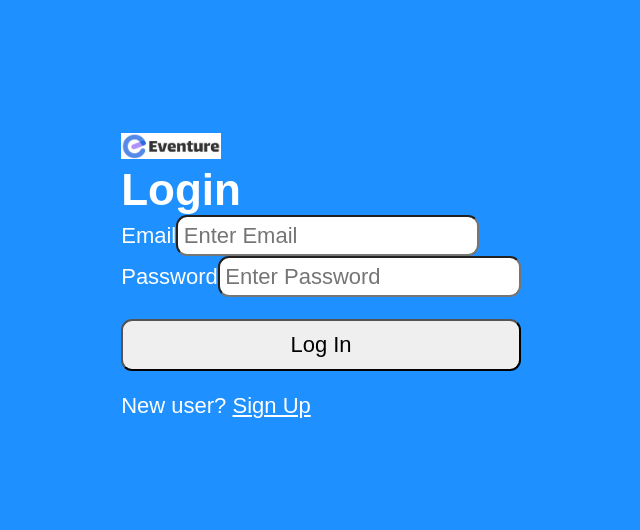
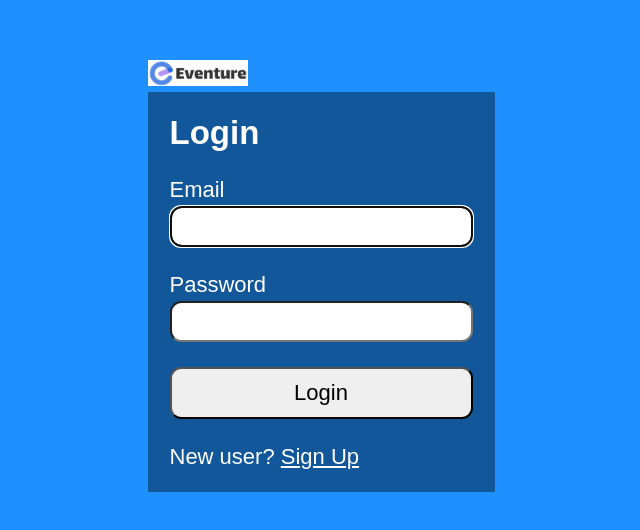
Before and after one commit to beckylakes/lp-events-platform, a React (Vite) app in the folder client/: page /login in a window 1280 px wide. Shown: the part 124-654 px from the top of the page, without its empty margins (319-959 px from the left). Built offline with nearby package versions, Linux system fonts and the light colour scheme.

Commit message:
Basic login working - now making login persist

```diff
--- a/client/src/components/Login.jsx
+++ b/client/src/components/Login.jsx
@@ -1,11 +1,27 @@
-import { useState } from "react";
+import { useState, useEffect, useRef, useContext } from "react";
+import AuthContext from "../context/AuthProvider"
 import { Link, useNavigate } from "react-router-dom";
 import { loginUser } from "../api/api";
 
 const Login = () => {
+  const { setAuth } = useContext(AuthContext);
+  const userRef = useRef();
+  const errRef = useRef();
+
   const [email, setEmail] = useState();
   const [password, setPassword] = useState();
+  const [errorMessage, setErrorMessage] = useState("");
+  const [success, setSuccess] = useState(false);
+
   const navigate = useNavigate();
+
+  useEffect(() => {
+    userRef.current.focus();
+  }, []);
+
+  useEffect(() => {
+    setErrorMessage("");
+  }, [email, password]);
 
   const handleSubmit = (e) => {
     e.preventDefault();
@@ -13,6 +29,10 @@ const Login = () => {
       .then(({ msg, user }) => {
         if (msg === "Logged in successfully") {
           console.log(`Logged in successfully as ${user.username}`);
+          setAuth(user)
+          setEmail("");
+          setPassword("");
+          setSuccess(true);
           navigate("/");
         }
       })
@@ -21,36 +41,55 @@ const Login = () => {
         // Sorry! That user doesn't exist
         console.log(err.response.data.msg);
       });
+
+
   };
 
   return (
-    <div className="wrapper">
+    <>
+      {success ? (
+        <section>
+          <h1>You are logged in!</h1>
+          <br />
+          <Link to="/">Go to Home</Link>
+        </section>
+      ) : (
+        <section>
+          <p
+            ref={errRef}
+            className={errorMessage ? "errmsg" : "offscreen"}
+            aria-live="assertive"
+          >
+            {errorMessage}
+          </p>
+          <h1>Login</h1>
           <form onSubmit={handleSubmit}>
-        <h1>Login</h1>
-        <div className="input-box">
             <label htmlFor="email">Email</label>
             <input
               type="email"
-            placeholder="Enter Email"
+              id="email"
+              ref={userRef}
+              autoComplete="off"
+              onChange={(e) => setEmail(e.target.value)}
+              value={email}
               required
-            onChange={(e) => setEmail(e.target.value)}
-          ></input>
-        </div>
-        <div className="input-box">
+            />
             <label htmlFor="password">Password</label>
             <input
               type="password"
-            placeholder="Enter Password"
+              id="password"
+              onChange={(e) => setPassword(e.target.value)}
+              value={password}
               required
-            onChange={(e) => setPassword(e.target.value)}
-          ></input>
-        </div>
-        <button type="submit">Log In</button>
+            />
+            <button type="submit">Login</button>
           </form>
           <p>
             New user? <Link to="/signup">Sign Up</Link>
           </p>
-    </div>
+        </section>
+      )}
+    </>
   );
 };
 
--- a/client/src/components/NavigationBar.jsx
+++ b/client/src/components/NavigationBar.jsx
@@ -1,14 +1,23 @@
-import React from "react";
+import React, {useContext} from "react";
 import SearchBar from "./SearchBar";
 import LoginButton from "./LoginButton";
 import SignUpButton from "./SignUpButton";
+import AuthContext from "../context/AuthProvider";
 
 const NavigationBar = () => {
+  const { auth } = useContext(AuthContext);
+
   return (
     <nav style={styles.nav}>
       <SearchBar />
-      <LoginButton />
-      <SignUpButton />
+      {auth ? (
+        <p>Welcome, {auth.username}!</p>
+      ) : (
+        <>
+          <LoginButton />
+          <SignUpButton />
+        </>
+      )}
     </nav>
   );
 };
--- /dev/null
+++ b/client/src/context/AuthProvider.jsx
@@ -0,0 +1,15 @@
+import { createContext, useState } from "react";
+
+const AuthContext = createContext({});
+
+export const AuthProvider = ({ children }) => {
+  const [auth, setAuth] = useState(null);
+
+  return (
+    <AuthContext.Provider value={{ auth, setAuth }}>
+      {children}
+    </AuthContext.Provider>
+  );
+};
+
+export default AuthContext;
--- a/client/src/main.jsx
+++ b/client/src/main.jsx
@@ -2,11 +2,15 @@ import { StrictMode } from "react";
 import { createRoot } from "react-dom/client";
 import App from "./App.jsx";
 import { BrowserRouter } from "react-router-dom";
-import './index.css'
+import "./index.css";
+import { AuthProvider } from "./context/AuthProvider.jsx";
+
 createRoot(document.getElementById("root")).render(
   <StrictMode>
     <BrowserRouter>
-      <App />
+      <AuthProvider>
+        <App />
+      </AuthProvider>
     </BrowserRouter>
   </StrictMode>
 );
```
Lines whose indentation alone changed are shown as unchanged.
